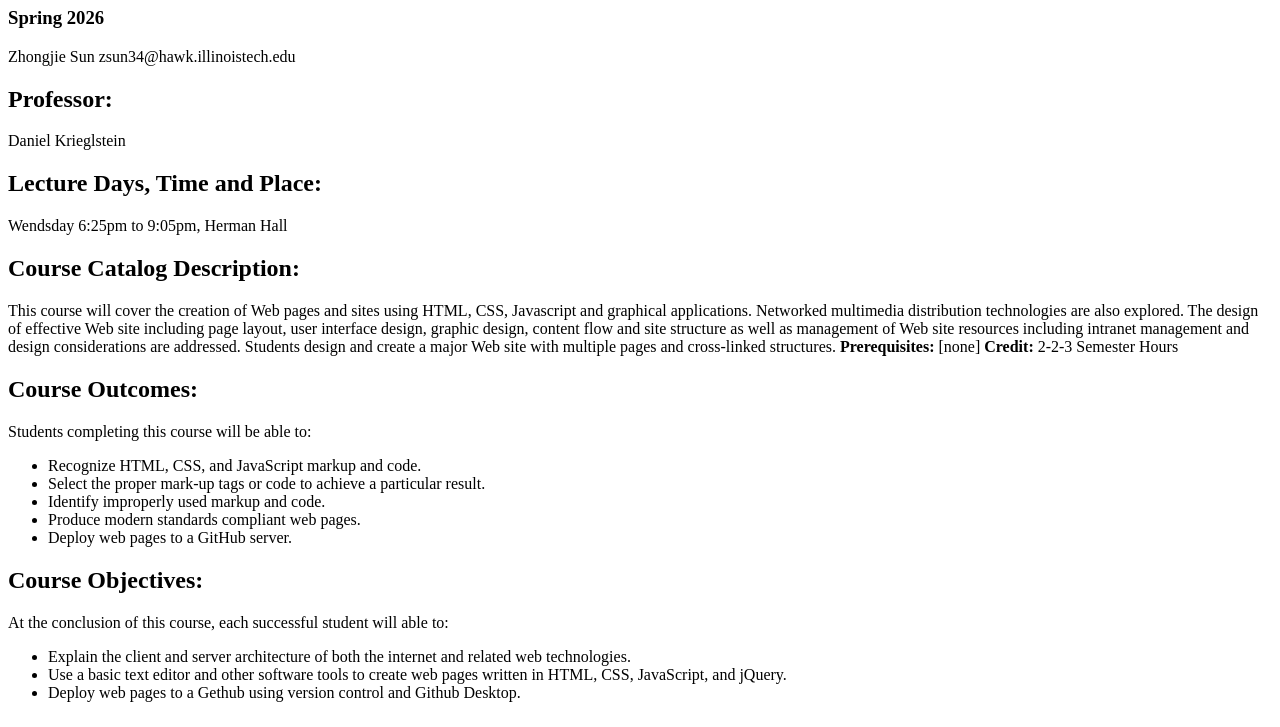
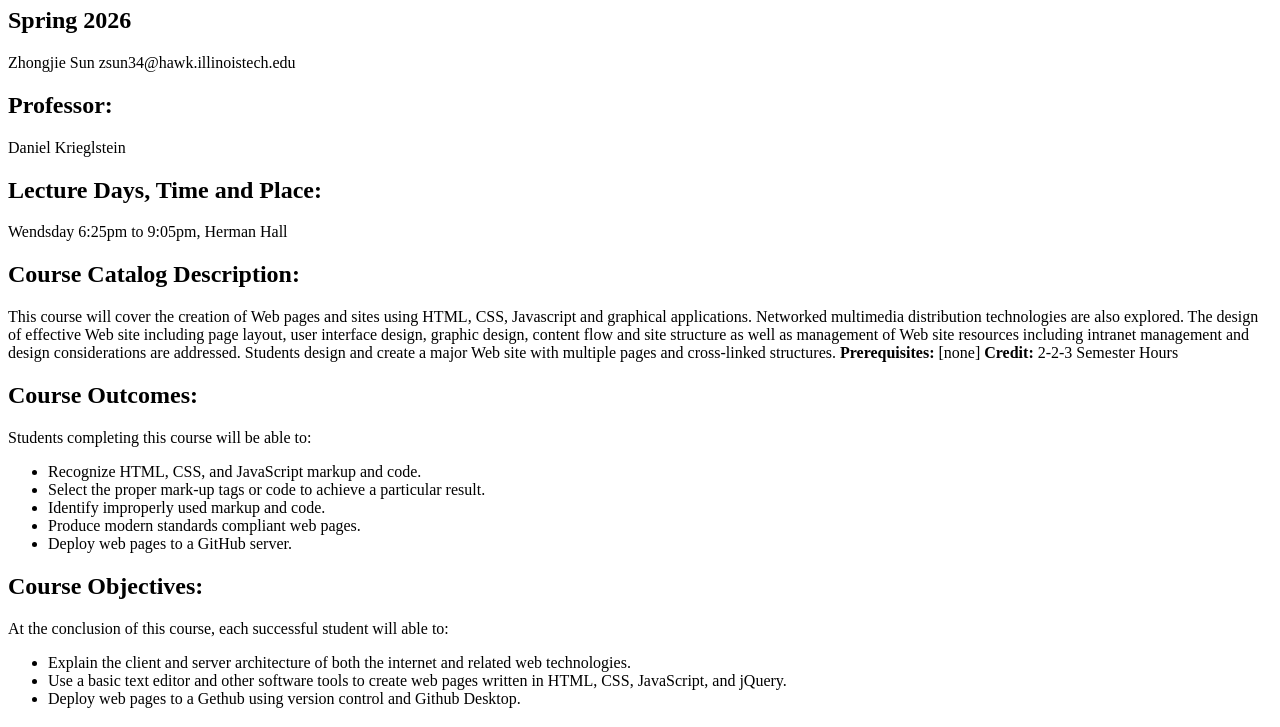
Before and after one commit to ZhongjieS/lab2, a plain HTML site: page index.html in a window 1280 px wide. Shown: the part 73-800 px from the top of the page. Drawn offline with Linux system fonts and the light colour scheme.

Commit message:
fixed heading hierarchy that cause html error

```diff
--- a/index.html
+++ b/index.html
@@ -6,7 +6,7 @@
 </head>
 <body>
   <h1>ITMD-361 Internet Technologies and Web Design</h1>
-  <h3>Spring 2026</h3>
+  <h2>Spring 2026</h2>
   <p>Zhongjie Sun zsun34@hawk.illinoistech.edu</p>
   <h2>Professor:</h2>
   <p>Daniel Krieglstein</p>
```
